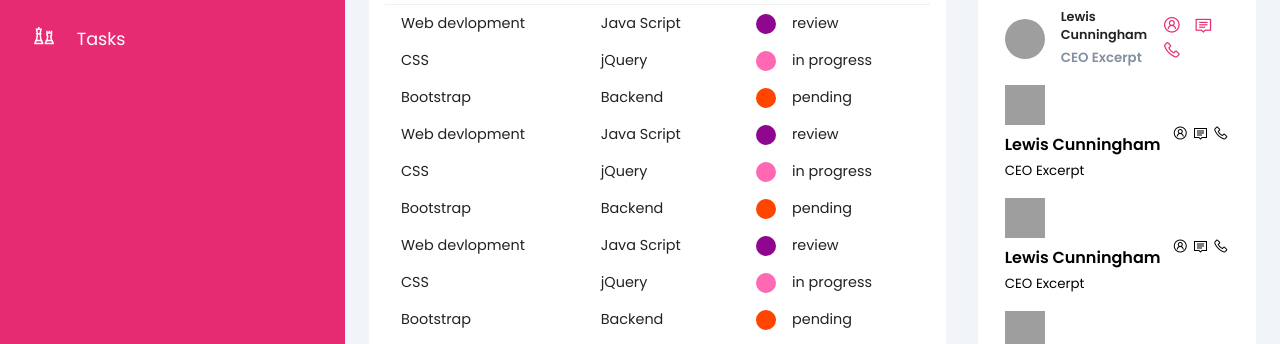
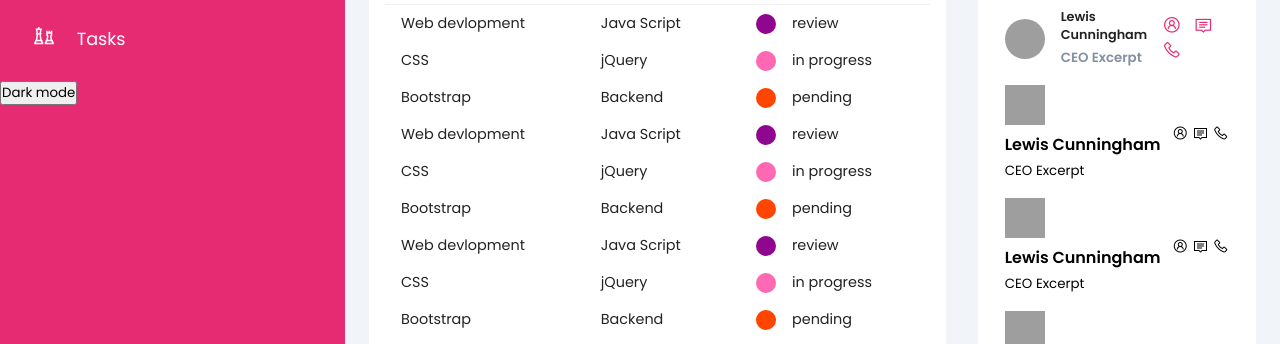
Before and after one commit to Sukriti-Shukla/sukriti_dashboard, a plain HTML site: page index.html in a window 1280 px wide. Shown: the part 445-789 px from the top of the page. Drawn offline with nearby package versions, Linux system fonts and the light colour scheme; grey boxes are pictures that could not be loaded.

Commit message:
Update index.html

```diff
--- a/index.html
+++ b/index.html
@@ -44,6 +44,9 @@
                         <span>Tasks</span></a>
                     </li>
                 </ul>
+                <form action="https://sukriti-shukla.github.io/dashboarddark/">
+                    <button type="submit" id="mode">Dark mode</button>
+                </form>
             </div>
         </div>
         <div class="main-content">
```
